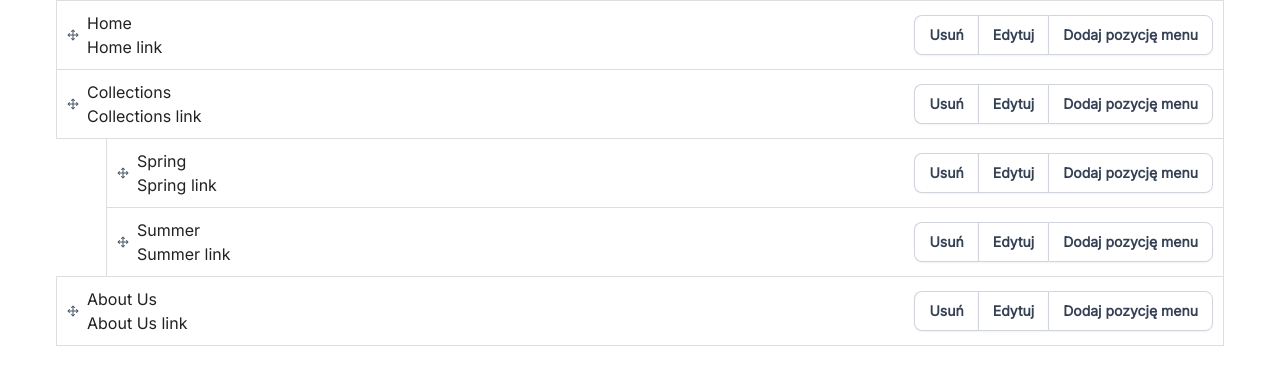
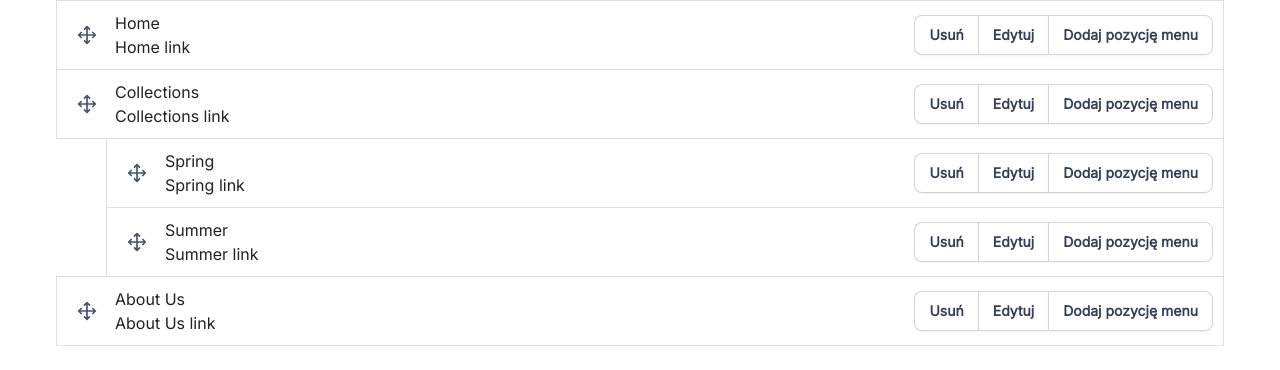
Before and after one commit to bat098/droplo, a Next.js app: page / in a window 1280 px wide. Shown: the top 370 px of the page. Built offline with nearby package versions, Linux system fonts and the light colour scheme.

Commit message:
feat: exchange Handle be simpler Move component

```diff
--- a/src/app/components/SortableTree/components/Handle/Handle.tsx
+++ /dev/null
@@ -1,21 +0,0 @@
-import React, { forwardRef } from "react"
-
-import { Action, ActionProps } from "../Action"
-import Image from "next/image"
-
-export const Handle = forwardRef<HTMLButtonElement, ActionProps>(
-  (props, ref) => {
-    return (
-      <Action
-        ref={ref}
-        cursor="grab"
-        data-cypress="draggable-handle"
-        {...props}
-      >
-        <Image src={`/icons/move.svg`} width={20} height={20} alt="moveIcon" />
-      </Action>
-    )
-  }
-)
-
-Handle.displayName = "Handle"
--- a/src/app/components/SortableTree/components/Handle/index.ts
+++ /dev/null
@@ -1 +0,0 @@
-export { Handle } from "./Handle"
--- /dev/null
+++ b/src/app/components/SortableTree/components/Move/Move.tsx
@@ -0,0 +1,16 @@
+import React from "react"
+import { MoveInterface } from "./Move.types"
+import Image from "next/image"
+
+const Move = (props: MoveInterface) => {
+  const { attributes, listeners } = props
+
+  const buttonStyles = "w-10 h-10 flex items-center justify-center"
+  return (
+    <button className={buttonStyles} {...attributes} {...listeners}>
+      <Image src={`/icons/move.svg`} width={20} height={20} alt="moveIcon" />
+    </button>
+  )
+}
+
+export default Move
--- a/src/app/components/SortableTree/components/Treeitem/SortableTreeItem.tsx
+++ b/src/app/components/SortableTree/components/Treeitem/SortableTreeItem.tsx
@@ -10,12 +10,20 @@ interface Props extends TreeItemProps {
   id: UniqueIdentifier
 }
 
+type SortableTreeItemProps = Omit<Props, "listeners" | "attributes">
+
 const animateLayoutChanges: AnimateLayoutChanges = ({
   isSorting,
   wasDragging,
 }) => (isSorting || wasDragging ? false : true)
 
-export function SortableTreeItem({ id, depth, name, link, ...props }: Props) {
+export function SortableTreeItem({
+  id,
+  depth,
+  name,
+  link,
+  ...props
+}: SortableTreeItemProps) {
   const {
     attributes,
     isDragging,
@@ -45,10 +53,8 @@ export function SortableTreeItem({ id, depth, name, link, ...props }: Props) {
       disableInteraction={isSorting}
       link={link}
       name={name}
-      handleProps={{
-        ...attributes,
-        ...listeners,
-      }}
+      attributes={attributes}
+      listeners={listeners}
       {...props}
     />
   )
--- a/src/app/components/SortableTree/components/Treeitem/TreeItem.tsx
+++ b/src/app/components/SortableTree/components/Treeitem/TreeItem.tsx
@@ -1,11 +1,11 @@
 import React, { forwardRef, HTMLAttributes } from "react"
 import classNames from "clsx"
-
 import styles from "./TreeItem.module.css"
-import { Handle } from "../Handle"
 import { Action } from "../Action"
-// import { Remove } from "../Remove"
 import GroupedActions from "../GroupedActions/GroupedActions"
+import Move from "../Move/Move"
+import { DraggableAttributes } from "@dnd-kit/core"
+import { SyntheticListenerMap } from "@dnd-kit/core/dist/hooks/utilities"
 
 export interface Props extends Omit<HTMLAttributes<HTMLLIElement>, "id"> {
   childCount?: number
@@ -15,11 +15,10 @@ export interface Props extends Omit<HTMLAttributes<HTMLLIElement>, "id"> {
   disableInteraction?: boolean
   disableSelection?: boolean
   ghost?: boolean
-  // eslint-disable-next-line
-  handleProps?: any
+  attributes: DraggableAttributes
+  listeners: SyntheticListenerMap | undefined
   indicator?: boolean
   indentationWidth: number
-  // value: string
   onCollapse?(): void
   onRemove?(): void
   onEdit?(): void
@@ -39,7 +38,8 @@ export const TreeItem = forwardRef<HTMLDivElement, Props>(
       disableSelection,
       disableInteraction,
       ghost,
-      handleProps,
+      attributes,
+      listeners,
       indentationWidth,
       indicator,
       collapsed,
@@ -48,7 +48,6 @@ export const TreeItem = forwardRef<HTMLDivElement, Props>(
       onEdit,
       onAdd,
       style,
-      // value,
       name,
       link,
       wrapperRef,
@@ -75,7 +74,7 @@ export const TreeItem = forwardRef<HTMLDivElement, Props>(
         {...props}
       >
         <div className={styles.TreeItem} ref={ref} style={style}>
-          <Handle {...handleProps} />
+          <Move attributes={attributes} listeners={listeners} />
           {onCollapse && (
             <Action
               onClick={onCollapse}
```
Also changed, not shown: src/app/components/SortableTree/components/Move/Move.types.ts (added, +7 -0 lines).
